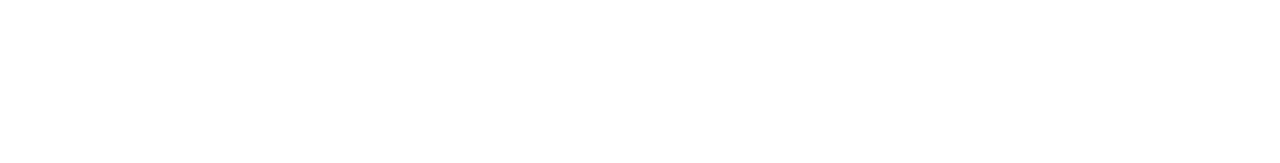
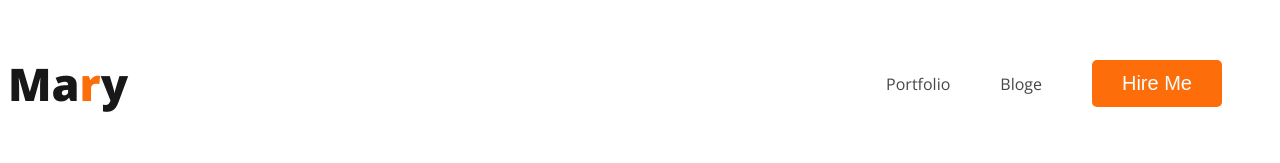
Before and after one commit to armangit1/frist-web-project, a plain HTML site: page index.html in a window 1280 px wide. Drawn offline with nearby package versions, Linux system fonts and the light colour scheme; a web font is replaced by a local one.

Commit message:
add nav bar

```diff
--- a/index.html
+++ b/index.html
@@ -4,9 +4,21 @@
     <meta charset="UTF-8">
     <meta name="viewport" content="width=device-width, initial-scale=1.0">
     <title>Developer Portfolio</title>
+    <link rel="preconnect" href="https://fonts.googleapis.com">
+<link rel="preconnect" href="https://fonts.gstatic.com" crossorigin>
+<link href="https://fonts.googleapis.com/css2?family=Madimi+One&family=Open+Sans:ital,wght@0,300..800;1,300..800&display=swap" rel="stylesheet">
+    <link rel="stylesheet" href="style/style.css">
 </head>
 <body>
     <header>
+        <nav>
+            <h3 class="nav-title">Ma<span class="r">r</span>y</h3>
+            <ul>
+                <li><a href="">Portfolio</a></li>
+                <li><a href="">Bloge</a></li>
+                <li><button class="btn">Hire Me</button></li>
+            </ul>
+        </nav>
 
     </header>
     <main>
--- /dev/null
+++ b/style/style.css
@@ -0,0 +1,44 @@
+
+body{
+
+        font-family:'Lato',sans-serif;
+       font-family: 'Open Sans',sans-serif;
+
+
+
+}
+/* nav related style */
+nav{
+    display: flex;
+    justify-content: space-between;
+    align-items: center;
+}
+
+.nav-title{
+    color: #181818;
+    font-size: 45px;
+    font-weight: 800;
+}
+.r{
+    color:#FD6E0A ;
+}
+nav > ul{
+    display: flex;
+    align-items: center;
+}
+nav li{
+    list-style: none;
+    margin-right: 50px;
+}
+nav a{
+     text-decoration: none;
+     color: #474747;
+}
+.btn{
+border-radius: 5px;
+background: #FD6E0A;
+border: none;
+color: azure;
+font-size: 20px;
+padding: 12px 30px;
+}
```
